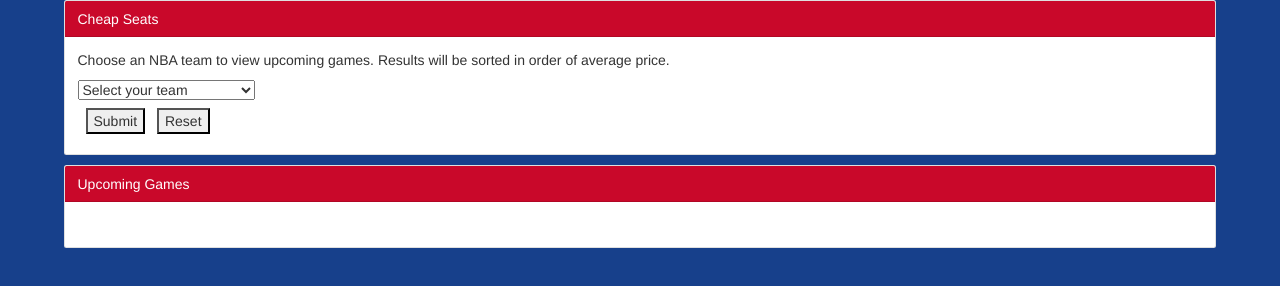
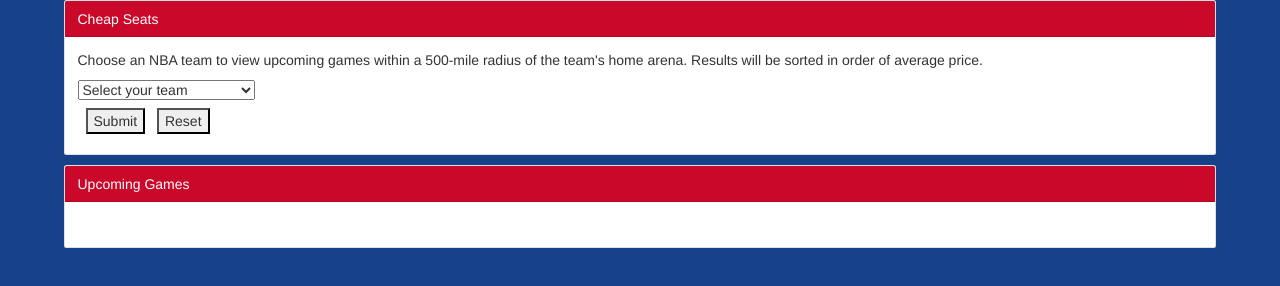
Before and after one commit to jenntuten/cheapseats, a plain HTML site: page index.html in a window 1280 px wide. Drawn offline with nearby package versions, Linux system fonts and the light colour scheme.

Commit message:
update html

```diff
--- a/index.html
+++ b/index.html
@@ -20,7 +20,7 @@
             Cheap Seats
         </div>
         <div class="card-body">
-            <p>Choose an NBA team to view upcoming games. Results will be sorted in order of average price.</p>
+            <p>Choose an NBA team to view upcoming games within a 500-mile radius of the team's home arena. Results will be sorted in order of average price.</p>
             <div class="teamOptions"></div>
             <button class="submit">Submit</button>
             <button class="reset">Reset</button>
```
